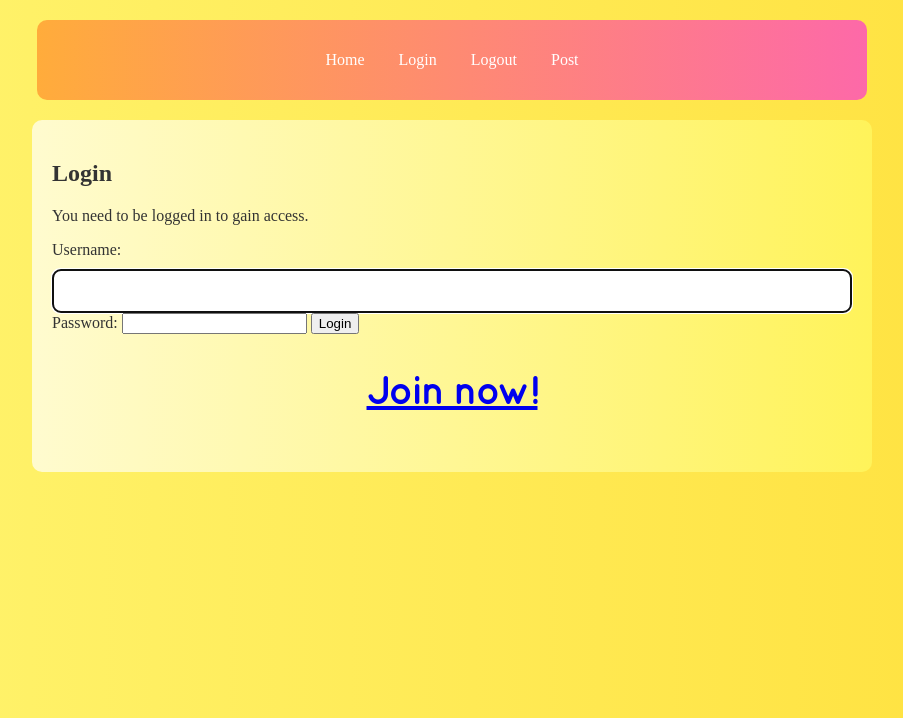
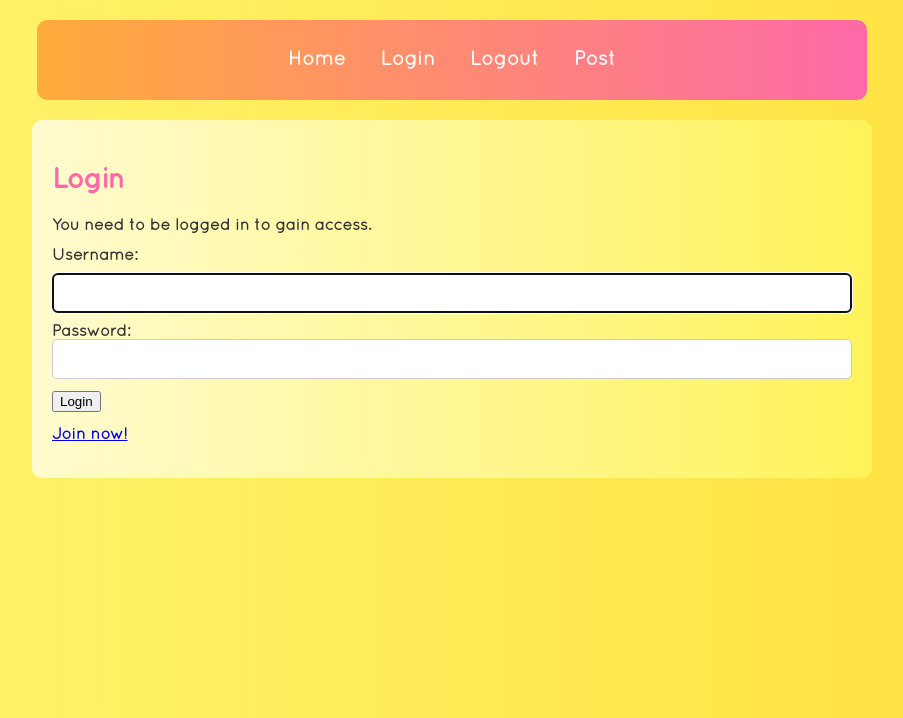
Before and after one commit to GlennJohansson85/rootfolder, a Django app: a page that uses blog_app/templates/blog_app/base.html in a window 1280 px wide. Shown: the top 718 px of the page, without its empty margins (188-1091 px from the left). Run offline with Django 5.2, Linux system fonts and the light colour scheme.

Commit message:
Update style.css
-add font style
- remove animation for link to "registration.html"

```diff
--- a/blog_app/static/blog_app/css/style.css
+++ b/blog_app/static/blog_app/css/style.css
@@ -7,7 +7,8 @@ body {
     max-width: 1200px;
     margin: 20px auto;
     background: linear-gradient(to left, rgba(255, 223, 52, 0.96), rgba(255, 244, 106, 0.96));
-    font-family: "QuicksandbookRegular-0gW4";
+    font-family: "QuicksandbookRegular-0gw4";
+    font-weight: 600;
     color: #333;
 }
 
@@ -22,21 +23,33 @@ body {
 }
 
 h1 {
-    font-size: 63px;
+    font-size: 60px;
     font-family: 'QuicksandboldRegular-44B9';
     letter-spacing: -5px;
     text-align: center;
-    color: white;
     background: linear-gradient(to left, #ffac3b, #fd69a8);
     -webkit-background-clip: text;
     background-clip: text;
     color: transparent;
 }
 
+h2 {
+    font-size: 30px;
+    font-family: 'QuicksandboldRegular-44B9';
+    letter-spacing: -2px;
+    color:#fd69a8;
+}
+
+h3 {
+    font-size: 20px;
+    font-family: 'QuicksandboldRegular-44B9';
+    color:#fd69a8;
+}
+
 /* =================================================================== FONT */
 @font-face {
-    font-family: 'QuicksandboldRegular-44B9';
-    src: url('/static/blog_app/fonts/QuicksandbookRegular-0gW4');
+    font-family: 'QuicksandbookRegular-0gW4';
+    src: url('/static/blog_app/fonts/QuicksandbookRegular-0gW4.otf');
 }
 
 @font-face {
@@ -47,24 +60,22 @@ h1 {
 /* ========================================================================
                                                                                                                     USER_LOGIN.HTML
    ========================================================================= */
-.join {
-    font-size: 40px;
-    font-family: 'QuicksandboldRegular-44B9';
-    letter-spacing: -2px;
-    text-align: center;
-    color: #fd69a8;
-    animation: sleekAnimation 4s infinite ease-in-out;
-    transition: transform 2s ease-in-out;
-    text-decoration: none;
-}
-.join a:hover {
-    color: #fd69a8;
-    transform: scale(1.2);
+.user-login-form input[type="text"],
+.user-login-form input[type="password"] {
+    width: 100%;
+    padding: 10px;
+    box-sizing: border-box;
+    margin-bottom: 12px;
+    border: 1px solid #ccc;
+    border-radius: 5px;
+    font-size: 16px;
 }
 
 
+
+
 /* =============================================================
-                                                                                                                NAVBAR -
+                                                                                                                NAVBAR
 ===============================================================*/
 .base-navbar {
     max-width: 830px;
@@ -80,6 +91,7 @@ h1 {
 }
 
 .base-navbar a {
+    font-size: 20px;
     margin: 0 15px;
     text-decoration: none;
     color: #fff; /
@@ -117,10 +129,21 @@ h1 {
 }
 
 /* ========================================================================
-                                                                            POST WALL - DISPLAY POSTS - HOME.HTML
+                                                                                                                                HOME.HTML
    ========================================================================= */
+.plus-icon-link {
+    width: 2em;
+    height: 2em;
+    fill: #fd69a8;
+    transition: transform 0.2s ease-in-out, fill 0.2s ease-in-out;
+    display: block;
+    margin: auto;
+}
 
-
+.plus-link:hover .plus-icon-link {
+    transform: scale(1.2);
+    animation: none;
+}
 .post-card {
     margin-bottom: 30px;
 }
@@ -168,7 +191,7 @@ select {
     font-size: 16px;
 }
 
-.post-button {
+.button {
     background: linear-gradient(to left, rgba(253, 105, 168, 0.9), #ffac3b);
     color: #fff;
     padding: 12px 24px;
```
